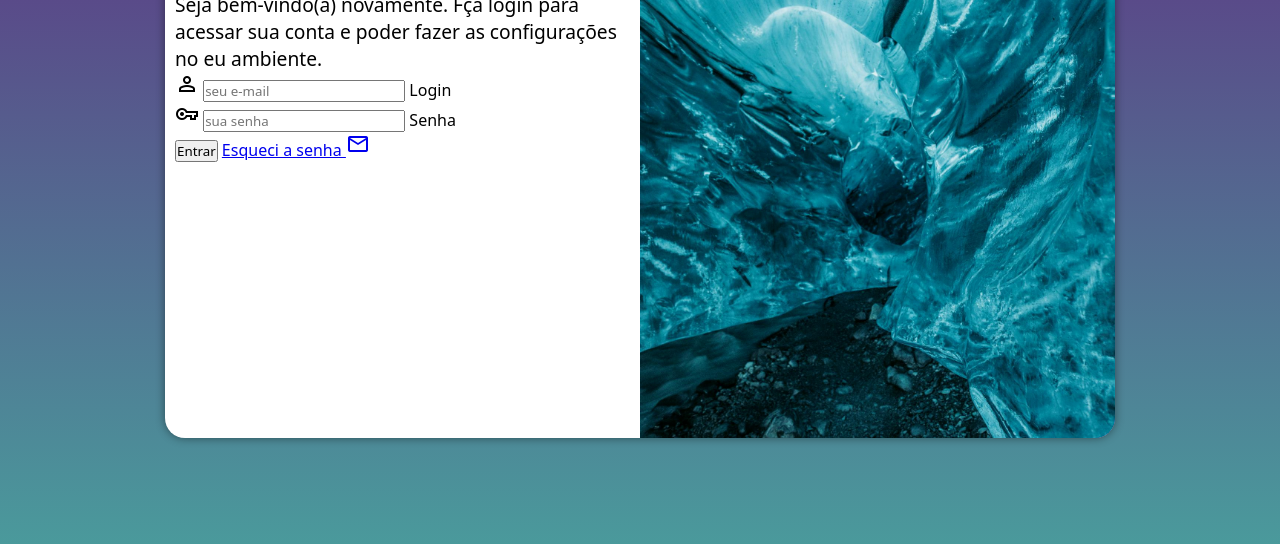
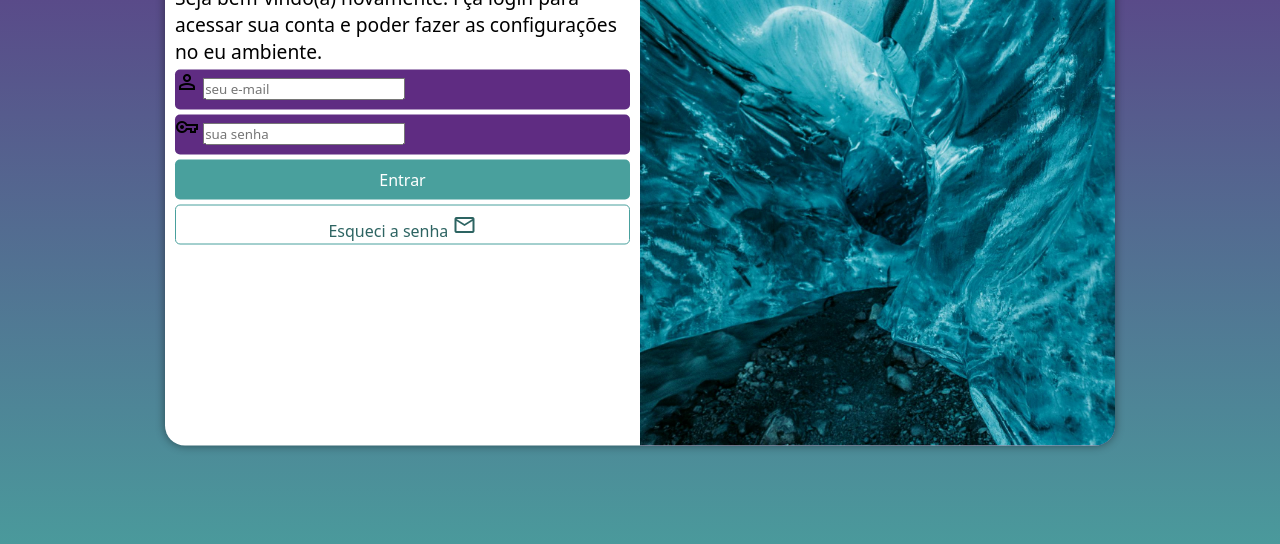
Before and after one commit to KamilyBolsoni/projeto-login, a plain HTML site: page index.html in a window 1280 px wide. Shown: the part 212-756 px from the top of the page. Drawn offline with nearby package versions, Linux system fonts and the light colour scheme.

Commit message:
formatação do formulário

```diff
--- a/estilos/style.css
+++ b/estilos/style.css
@@ -31,7 +31,7 @@ section#login{
 
     background-color: white;
     width: 250px;
-    height: 500px;
+    height: 515px;
     border-radius: 20px;
     box-shadow: 0px 0px 10px rgb(0, 0, 0, 0.450);
 
@@ -55,3 +55,55 @@ section#login > div#formulario{
 div#formulario > p{
     font-size: 0.8em;
 }
+
+form > div.campo{
+    background-color: #5f2c82;
+    display: block;
+    width: 100%;
+    height: 40px;
+    border-radius: 5px;
+    margin: 5px 0px;
+}
+
+div.campo > label{
+    display: none;
+}
+
+form > input[type=submit]{
+    display: block;
+    font-size: 1em;
+    width: 100%;
+    height: 40px;
+    background-color: #49a09d;
+    color: white;
+    border: none;
+    border-radius: 5px;
+    cursor: pointer;
+}
+
+form > input[type=submit]:hover{
+    background-color: #2d6462;
+}
+
+form > a.botao{
+    display: block;
+    text-align: center;
+    font-size: 1em;
+    width: 100%;
+    height: 40px;
+    padding-top: 7px;
+    margin-top: 5px;
+    background-color: white;
+    color: #2d6462;
+    border: 1px solid #49a09d;
+    border-radius: 5px;
+    text-decoration: none;
+}
+
+form > a.botao:hover{
+    background-color: #6cd3cf;
+}
+
+form > a.botao > i{
+    font-size: 0.8em;
+}
--- a/index.html
+++ b/index.html
@@ -29,7 +29,7 @@
                         <label for="isenha">Senha</label>
                     </div>
                     <input type="submit" value="Entrar">
-                    <a href="esqueci.htm">
+                    <a href="esqueci.htm" class="botao">
                         Esqueci a senha <span class="material-symbols-outlined">mail</i>
                     </a>
                 </form>
```
